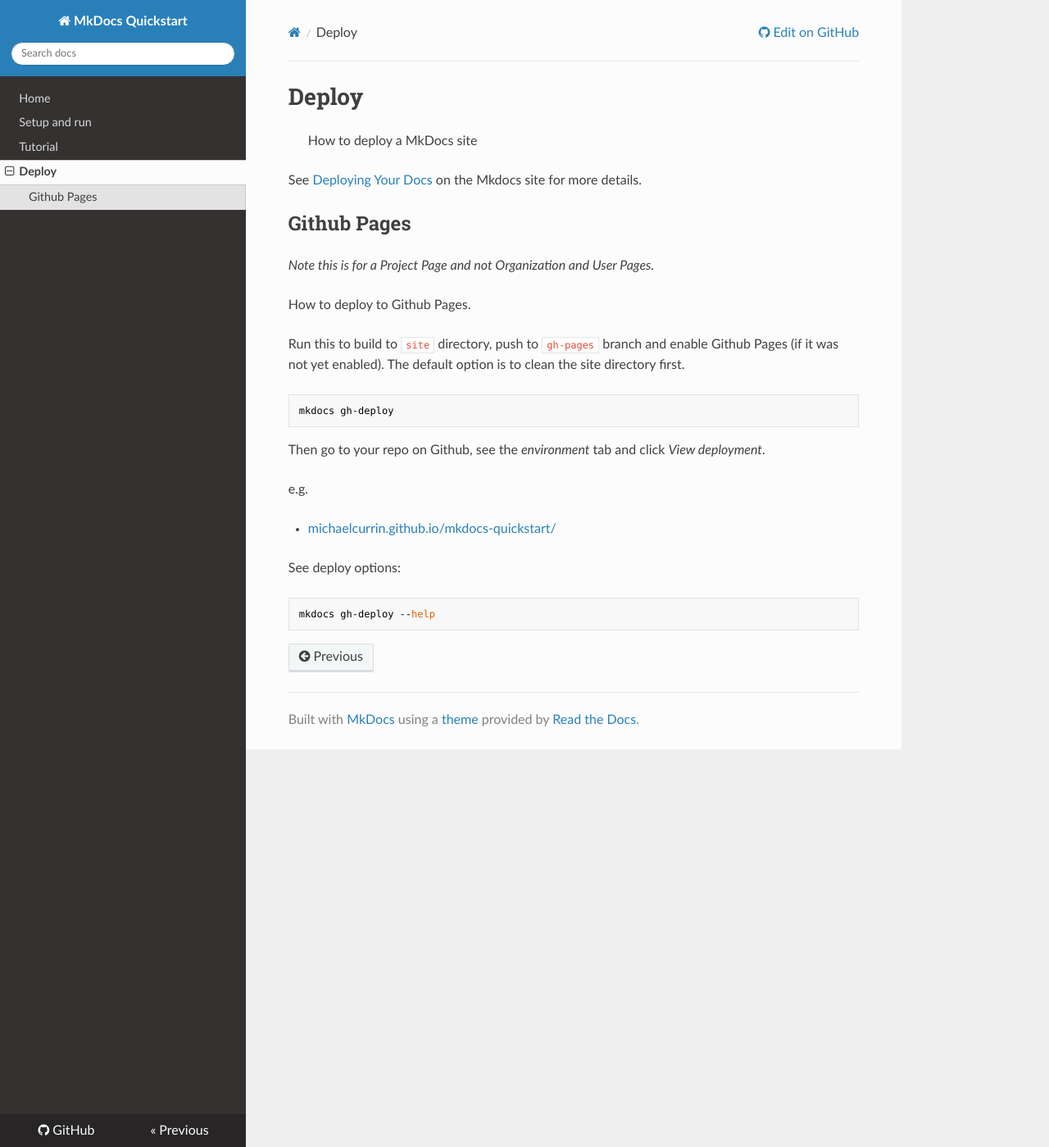
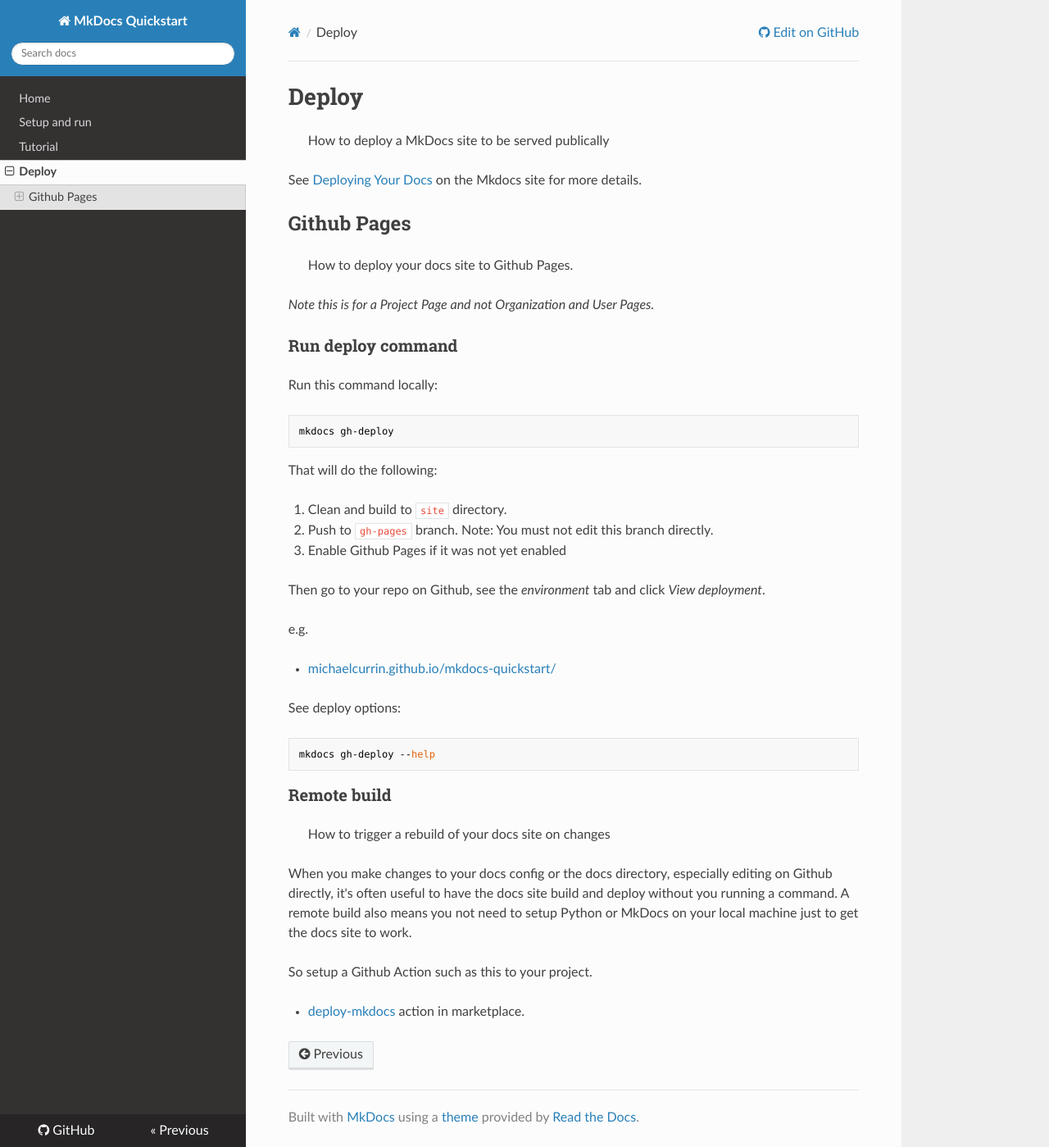
Before and after one commit to MichaelCurrin/mkdocs-quickstart, an MkDocs documentation site: the page built from docs/deploy.md, in a window 1280 px wide and 1399 px high. Shown: the whole window at 82% size. Built offline with MkDocs 1.6.1, drawn with Linux system fonts in a browser that asks for light colours; nearby versions of some CDN libraries.

Commit message:
feat: Update pages

````diff
--- a/docs/deploy.md
+++ b/docs/deploy.md
@@ -1,21 +1,30 @@
 # Deploy
-> How to deploy a MkDocs site
+> How to deploy a MkDocs site to be served publically
 
 
 See [Deploying Your Docs](https://www.mkdocs.org/user-guide/deploying-your-docs/) on the Mkdocs site for more details.
 
 
 ## Github Pages
+> How to deploy your docs site to Github Pages.
 
 _Note this is for a Project Page and not Organization and User Pages._
 
-How to deploy to Github Pages.
 
-Run this to build to `site` directory, push to `gh-pages` branch and enable Github Pages (if it was not yet enabled). The default option is to clean the site directory first.
+### Run deploy command
+
+
+Run this command locally:
 
 ```sh
 mkdocs gh-deploy
 ```
+
+That will do the following:
+
+1. Clean and build to `site` directory.
+2. Push to `gh-pages` branch. Note: You must not edit this branch directly.
+3. Enable Github Pages if it was not yet enabled
 
 Then go to your repo on Github, see the *environment* tab and click _View deployment_.
 
@@ -29,3 +38,12 @@
 ```sh
 mkdocs gh-deploy --help
 ```
+
+### Remote build
+> How to trigger a rebuild of your docs site on changes
+
+When you make changes to your docs config or the docs directory, especially editing on Github directly, it's often useful to have the docs site build and deploy without you running a command. A remote build also means you not need to setup Python or MkDocs on your local machine just to get the docs site to work.
+
+So setup a Github Action such as this to your project.
+
+- [deploy-mkdocs](https://github.com/marketplace/actions/deploy-mkdocs) action in marketplace.
````
Also changed, not shown: docs/index.md (+3 -1 lines), docs/setup_and_run.md (+7 -7 lines).
